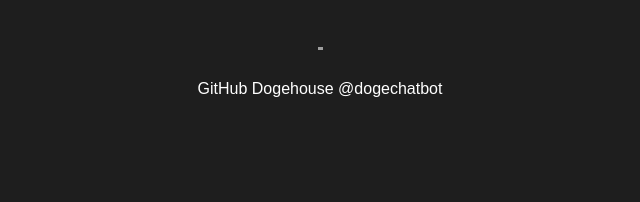
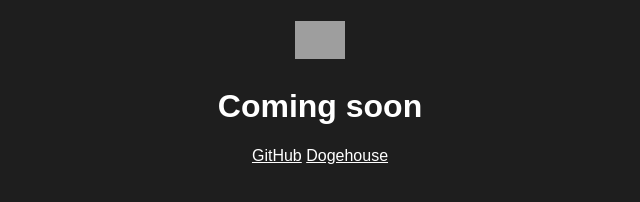
Before and after one commit to dogechatbot/dogechatbot.github.io, a plain HTML site: page index.html in a window 1280 px wide. Shown: the whole page, without its empty margins (320-960 px from the left). Drawn offline with Linux system fonts and the light colour scheme; grey boxes are pictures that could not be loaded.

Commit message:
Update index.html

```diff
--- a/index.html
+++ b/index.html
@@ -4,10 +4,12 @@
     <title>DogeChatBot</title>
     <style>
       body{background:#1e1e1e;text-align:center;color:white;font-family:sans-serif;}
+      footer p a{color:white;}
     </style>
   </head>
   <body>
-    <h1><img src="https://avatars.githubusercontent.com/u/81117234?v=4" width="5em" height="auto"></h1>
-    GitHub Dogehouse @dogechatbot
+    <h1><img src="https://avatars.githubusercontent.com/u/81117234?v=4" width="50px" height="auto"></h1>
+    <h1>Coming soon</h1>
+    <footer><p><a href="">GitHub</a> <a href="">Dogehouse</a></p></footer>
   </body>
 </html>
```
